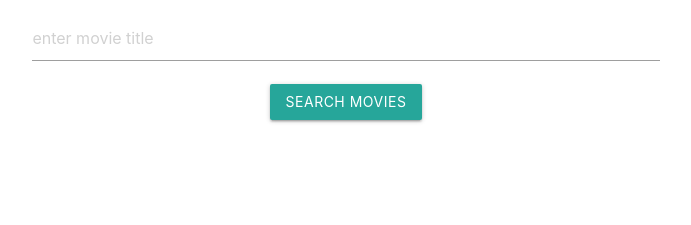
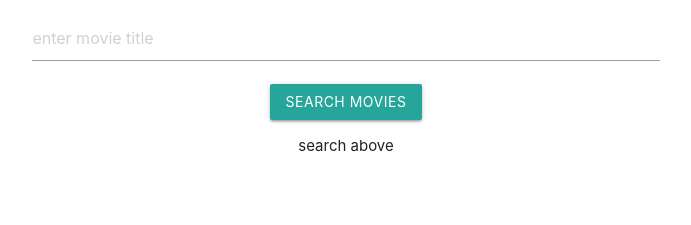
Before and after one commit to Azzazello1979/zoosh, a React (Create React App) app in the folder zoosh/: page / in a window 1280 px wide. Shown: the top 225 px of the page, without its empty margins (294-985 px from the left). Built offline with nearby package versions, Linux system fonts and the light colour scheme.

Commit message:
results counter

```diff
--- a/zoosh/src/App.js
+++ b/zoosh/src/App.js
@@ -10,7 +10,7 @@ class App extends Component {
 
   storeResult = result => {
     const current = [...this.state.results];
-    current.push(result);
+    current.unshift(result);
     this.setState({
       results: current
     });
--- a/zoosh/src/components/Listing.jsx
+++ b/zoosh/src/components/Listing.jsx
@@ -5,6 +5,8 @@ const Listing = props => {
   const { results } = props;
 
   console.log('Listing.jsx results: ', results);
+
+  let note = results.length > 0 ? ('results: ' + results.length) : 'search above';
 
   const remove = id => {
     props.remove(id);
@@ -16,7 +18,7 @@ const Listing = props => {
 
     return (
       <div className="container">
-
+        <p>{note}</p>
         <div className="row">
           <div className="col s10 offset-s1">
             {results.map(result => {
```
